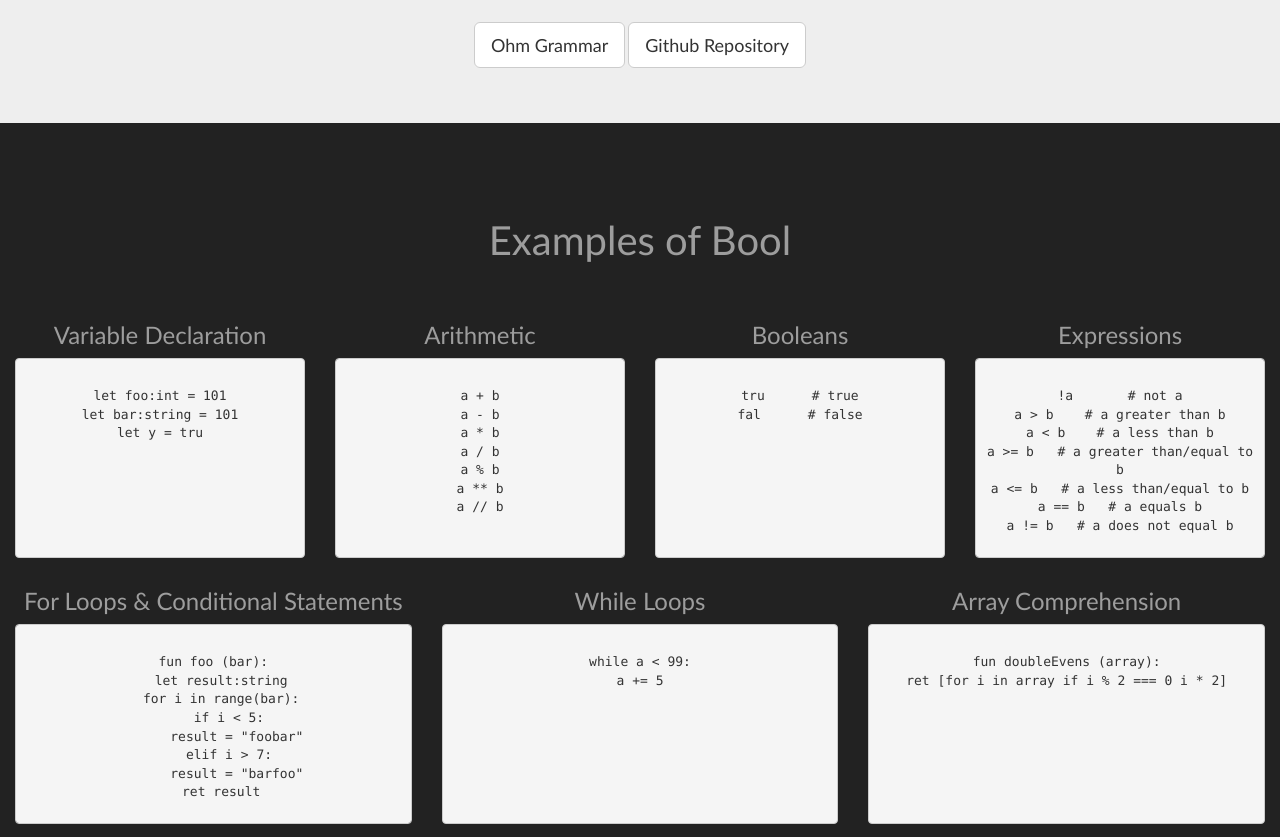
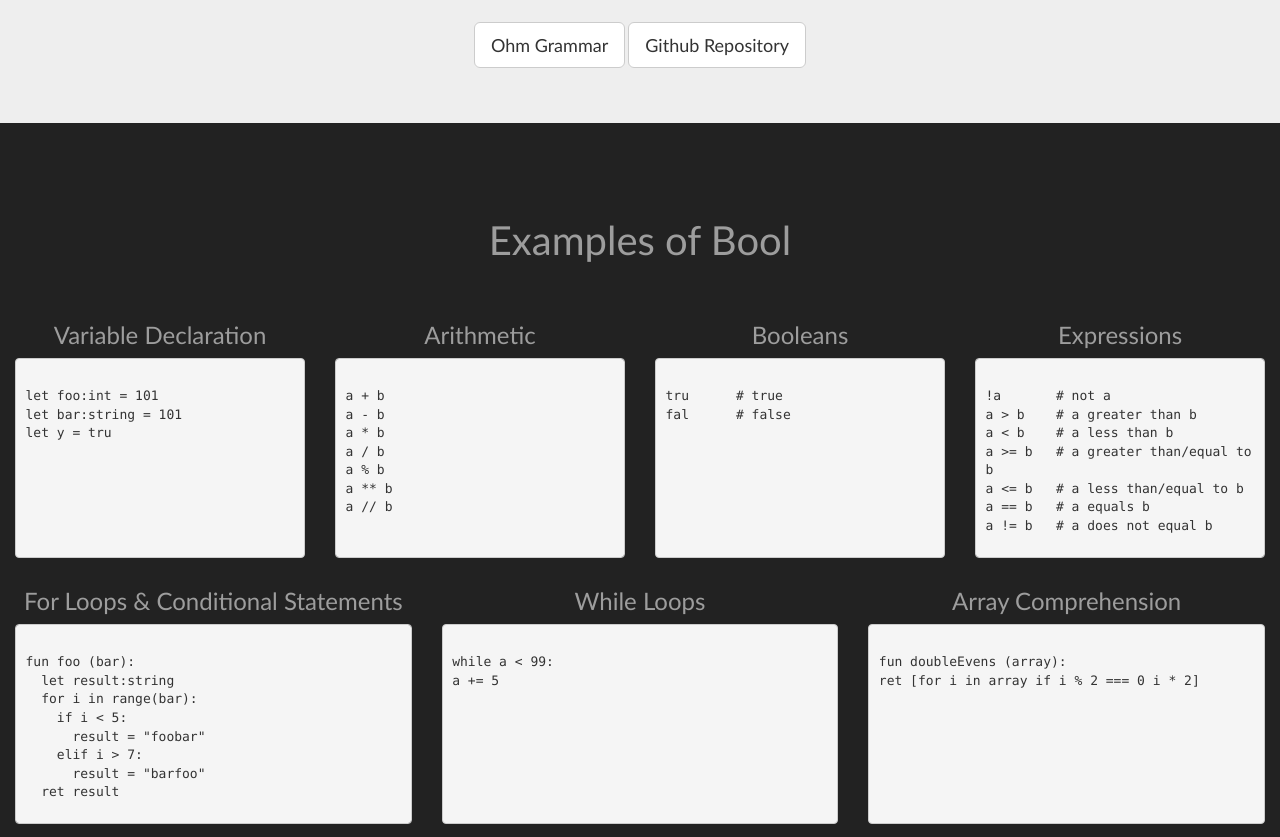
Before and after one commit to Teecolz/bool, a website: page index.html in a window 1280 px wide. Shown: the part 1875-2712 px from the top of the page. Drawn offline with Linux system fonts and the light colour scheme.

Commit message:
last minute fix on alignment in examples

```diff
--- a/css/bool.css
+++ b/css/bool.css
@@ -50,8 +50,13 @@ html {
   color: #9d9d9d;
 }
 
-.examples-section {
+.examples-section h3,
+.examples-section h1 {
   text-align: center;
+}
+
+.examples-section pre code {
+  text-align: left;
 }
 
 .diagrams-section {
```
